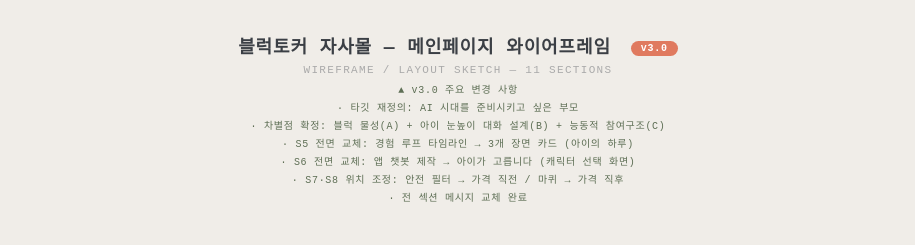
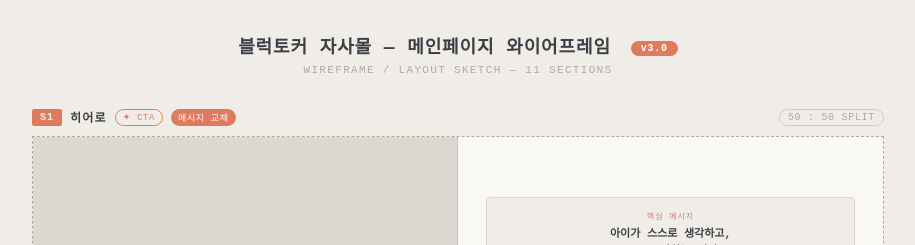
Before and after one commit to leejiwon95/da, a plain HTML site: page index.html in a window 1280 px wide. Shown: the top 245 px of the page, without its empty margins (182-1097 px from the left). Drawn offline with Linux system fonts and the light colour scheme.

Commit message:
Update index.html

```diff
--- a/index.html
+++ b/index.html
@@ -139,14 +139,7 @@
   <h1>블럭토커 자사몰 — 메인페이지 와이어프레임 <span class="version-badge">v3.0</span></h1>
   <div class="page-subtitle">WIREFRAME / LAYOUT SKETCH — 11 SECTIONS</div>
   <div class="change-log">
-    ▲ v3.0 주요 변경 사항<br>
-    · 타깃 재정의: AI 시대를 준비시키고 싶은 부모<br>
-    · 차별점 확정: 블럭 물성(A) + 아이 눈높이 대화 설계(B) + 능동적 참여구조(C)<br>
-    · S5 전면 교체: 경험 루프 타임라인 → 3개 장면 카드 (아이의 하루)<br>
-    · S6 전면 교체: 앱 챗봇 제작 → 아이가 고릅니다 (캐릭터 선택 화면)<br>
-    · S7·S8 위치 조정: 안전 필터 → 가격 직전 / 마퀴 → 가격 직후<br>
-    · 전 섹션 메시지 교체 완료
-  </div>
+
 </div>
 
 <!-- ════════ S1 히어로 ════════ -->
```
